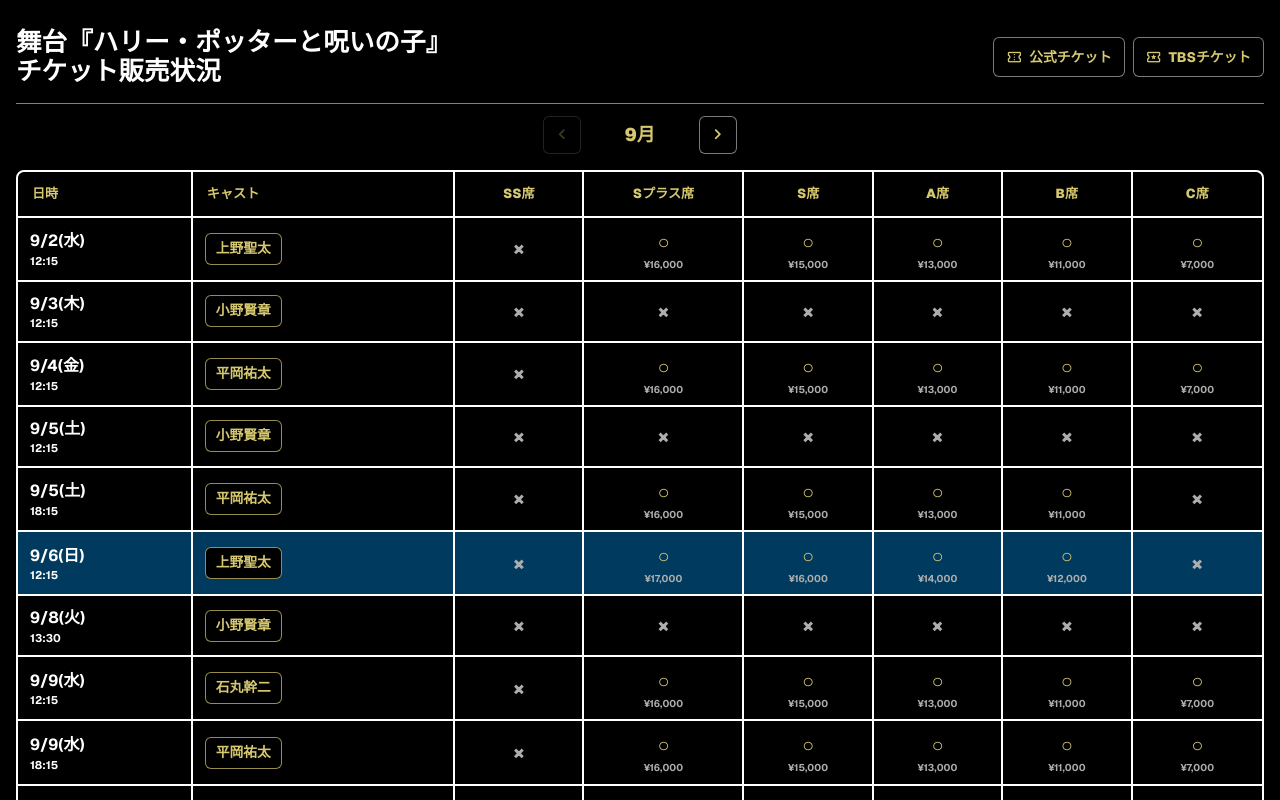
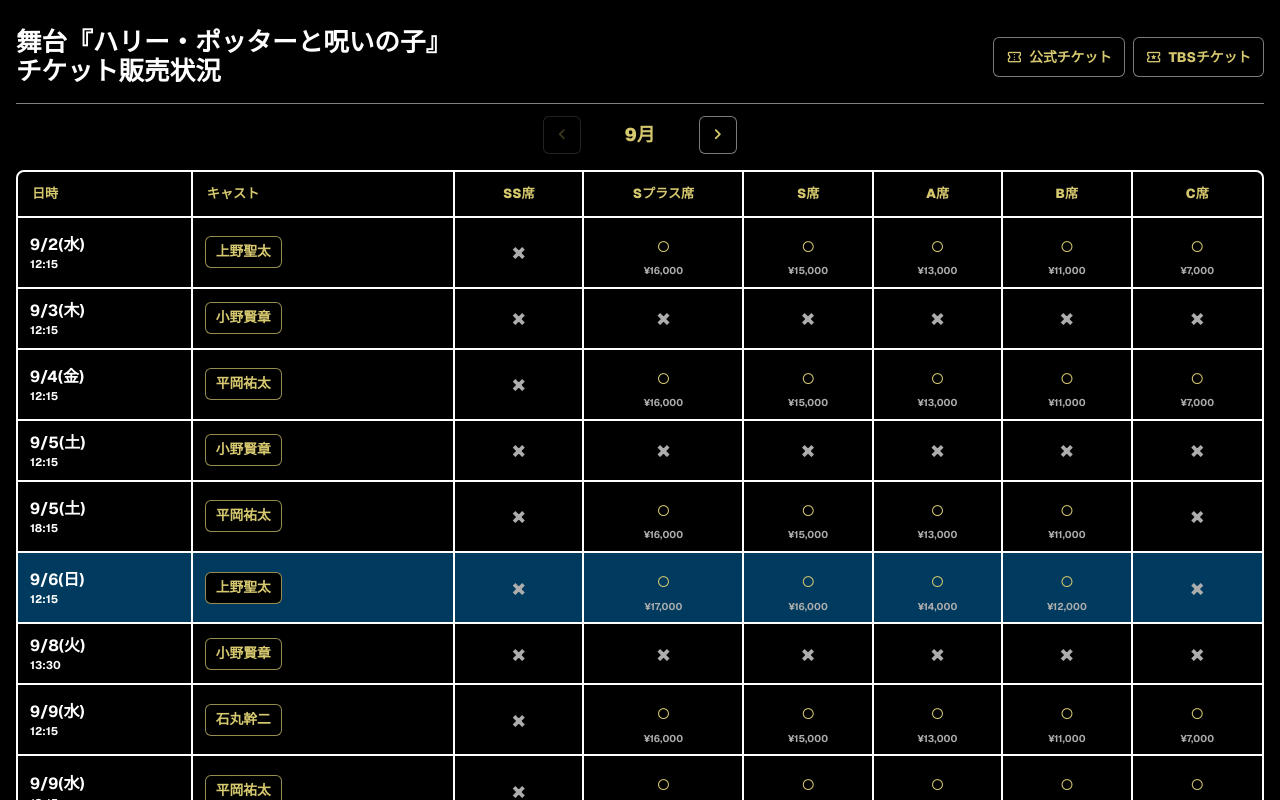
Before and after one commit to tetsuhiroyoneda/hp-stage-guide, a Next.js app: page / in a window 1280 px wide. Shown: the top 800 px of the page. Built offline with nearby package versions, Linux system fonts and the light colour scheme.

Commit message:
販売状況記号を拡大

```diff
--- a/src/app/globals.css
+++ b/src/app/globals.css
@@ -298,7 +298,7 @@
 .seatMark {
   width: 74px;
   text-align: center;
-  font-size: 1.25rem;
+  font-size: 1.55rem;
   font-weight: 900;
 }
 
```
